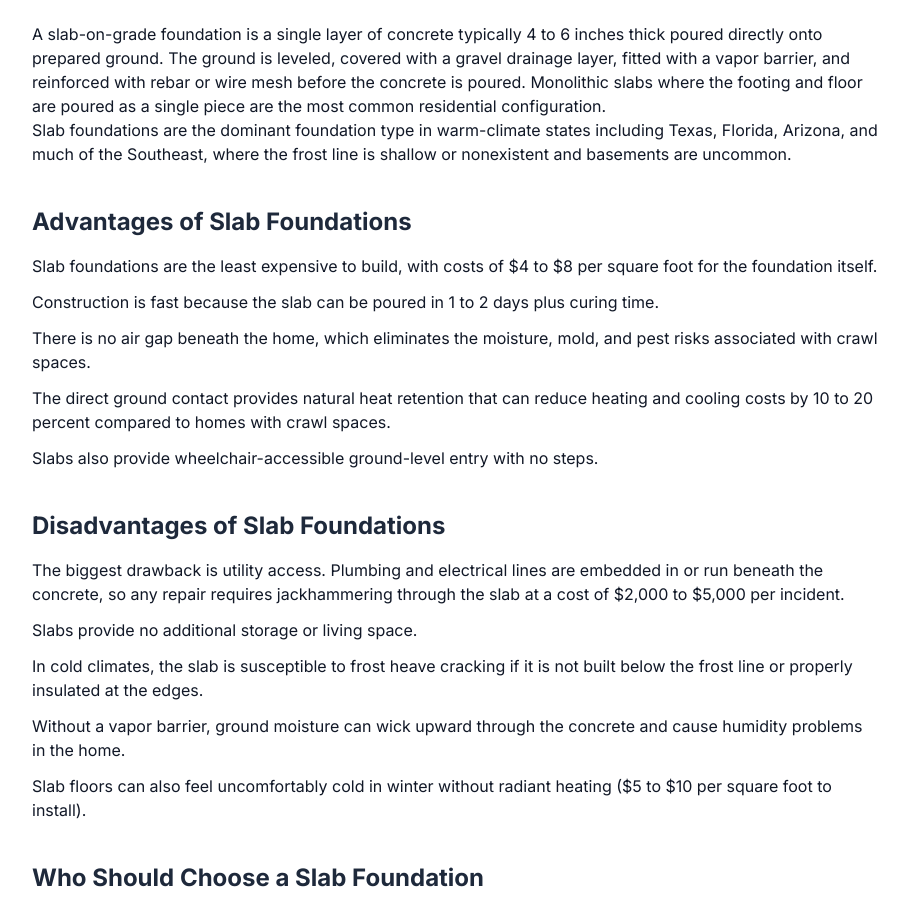
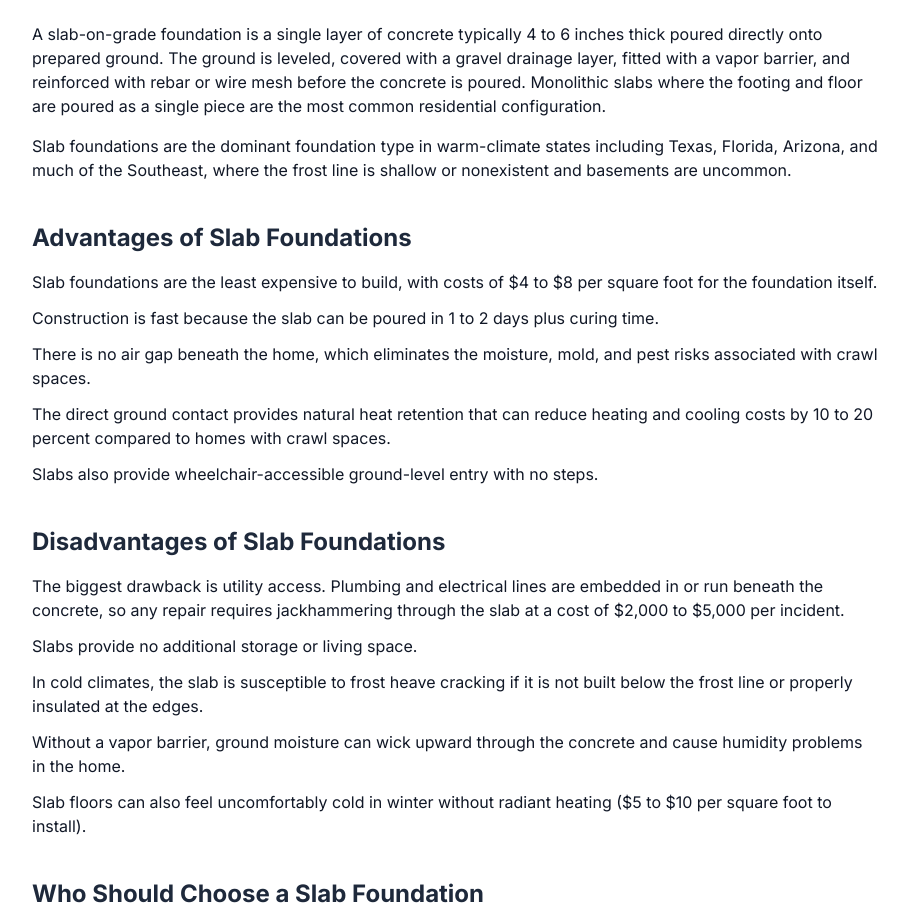
Before and after one commit to thebasementguide2026/basement-guide, a Next.js app: page /articles/basement-vs-crawl-space-vs-slab in a window 1280 px wide. Shown: the part 2550-3463 px from the top of the page, without its empty margins (184-1092 px from the left). Built offline with nearby package versions, Linux system fonts and the light colour scheme.

Commit message:
Fix paragraph spacing in Concrete Slab Foundations section

```diff
--- a/app/articles/basement-vs-crawl-space-vs-slab/page.tsx
+++ b/app/articles/basement-vs-crawl-space-vs-slab/page.tsx
@@ -167,7 +167,7 @@ export default function FoundationComparisonArticle() {
           {/* Concrete Slab Foundations */}
           <h2 className='text-3xl font-bold text-slate-900 mt-16 mb-6'>Concrete Slab Foundations: The Most Affordable Option</h2>
           <p>A slab-on-grade foundation is a single layer of concrete typically 4 to 6 inches thick poured directly onto prepared ground. The ground is leveled, covered with a gravel drainage layer, fitted with a vapor barrier, and reinforced with rebar or wire mesh before the concrete is poured. Monolithic slabs where the footing and floor are poured as a single piece are the most common residential configuration.</p>
-          <p>Slab foundations are the dominant foundation type in warm-climate states including Texas, Florida, Arizona, and much of the Southeast, where the frost line is shallow or nonexistent and basements are uncommon.</p>
+          <p className='mt-4'>Slab foundations are the dominant foundation type in warm-climate states including Texas, Florida, Arizona, and much of the Southeast, where the frost line is shallow or nonexistent and basements are uncommon.</p>
 
           <h3 className='text-2xl font-bold text-slate-800 mt-10 mb-4'>Advantages of Slab Foundations</h3>
           <ul className='space-y-3'>
```
